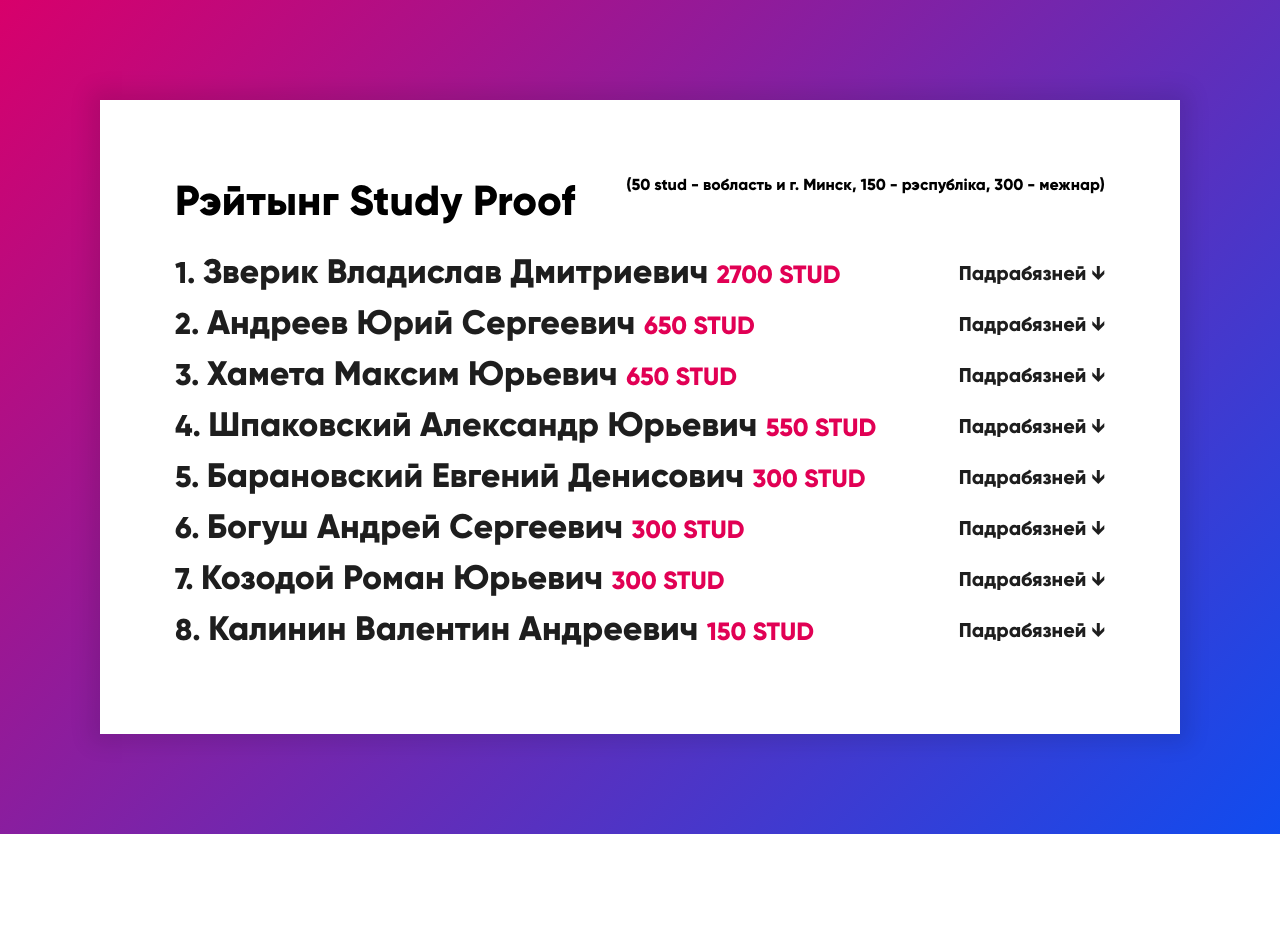
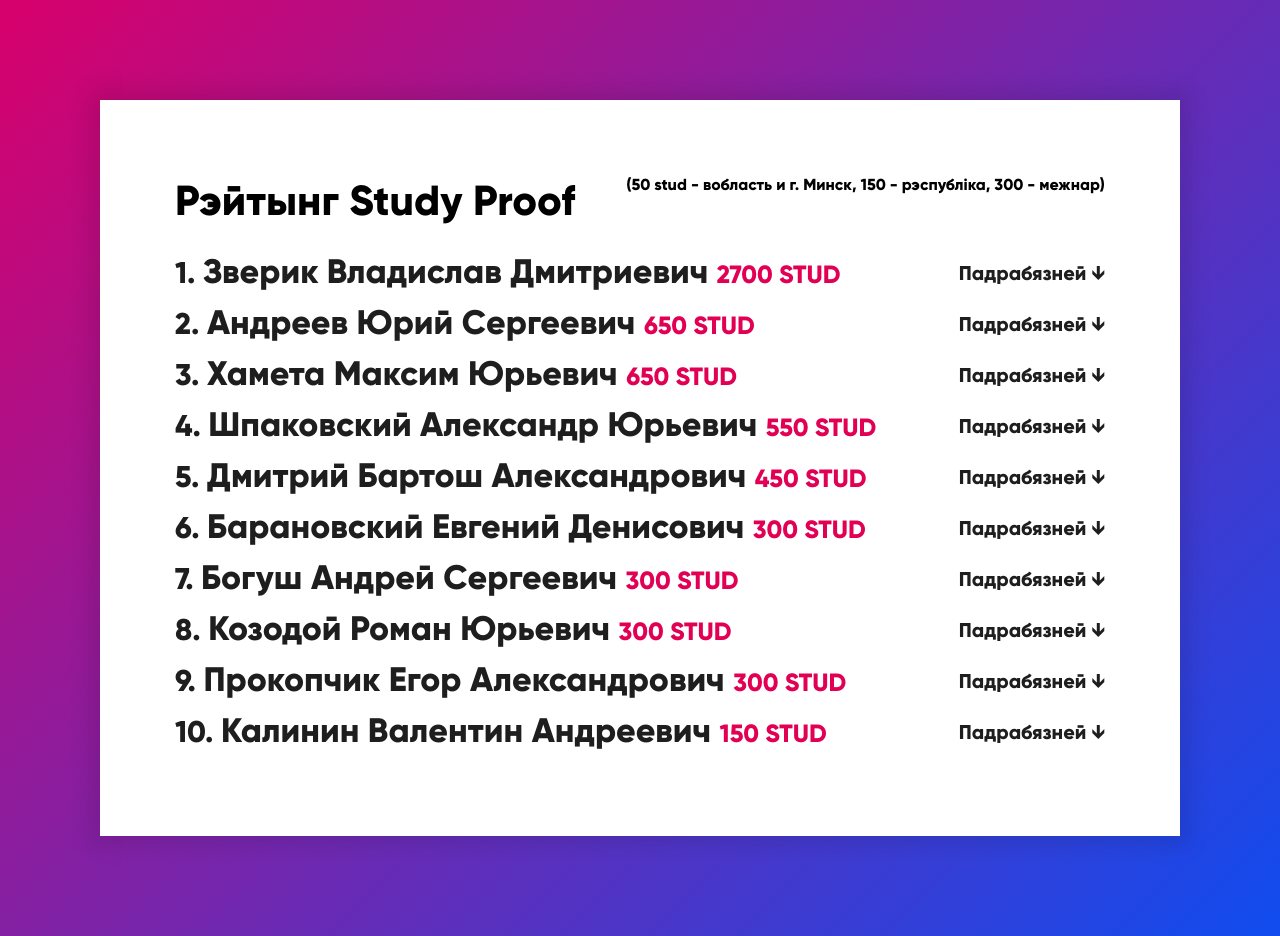
Before and after one commit to studyproof/studyproof, a plain HTML site: page beta/index.html in a window 1280 px wide. Before the commit the page ends 834 px from the top, so only its background shows below. Drawn offline with nearby package versions, Linux system fonts and the light colour scheme.

Commit message:
Add files via upload

```diff
--- a/beta/index.html
+++ b/beta/index.html
@@ -109,6 +109,24 @@
 			5.
 		</span>
 		<span class="name">
+			Дмитрий Бартош Александрович
+		</span>
+		<span class="stud">
+			450 STUD
+		</span>
+		<span class="more"  onClick="expandit(this)" style="cursor: pointer">
+			Падрабязней &#8595;
+		</span>
+		<span style="display:none"><br>
+        г. Минск, МГОЛ, 11 класс<br><br>
+        Призер Республиканской олимпиады по географии (трижды)
+        </span>
+	</p>
+	<p class="line">
+		<span class="number">
+			6.
+		</span>
+		<span class="name">
 			Барановский Евгений Денисович
 		</span>
 		<span class="stud">
@@ -126,7 +144,7 @@
 	</p>
 	<p class="line">
 		<span class="number">
-			6.
+			7.
 		</span>
 		<span class="name">
 			Богуш Андрей Сергеевич
@@ -144,7 +162,7 @@
 	</p>
 	<p class="line">
 		<span class="number">
-			7.
+			8.
 		</span>
 		<span class="name">
 			Козодой Роман Юрьевич
@@ -162,7 +180,25 @@
 	</p>
 	<p class="line">
 		<span class="number">
-			8.
+			9.
+		</span>
+		<span class="name">
+			Прокопчик Егор Александрович
+		</span>
+		<span class="stud">
+			300 STUD
+		</span>
+		<span class="more"  onClick="expandit(this)" style="cursor: pointer">
+			Падрабязней &#8595;
+		</span>
+		<span style="display:none"><br>
+        г. Бобруйск, гимназия №1, 11 класс<br><br>
+        Призер Республиканской олимпиады по географии
+        </span>
+	</p>
+	<p class="line">
+		<span class="number">
+			10.
 		</span>
 		<span class="name">
 			Калинин Валентин Андреевич
```
